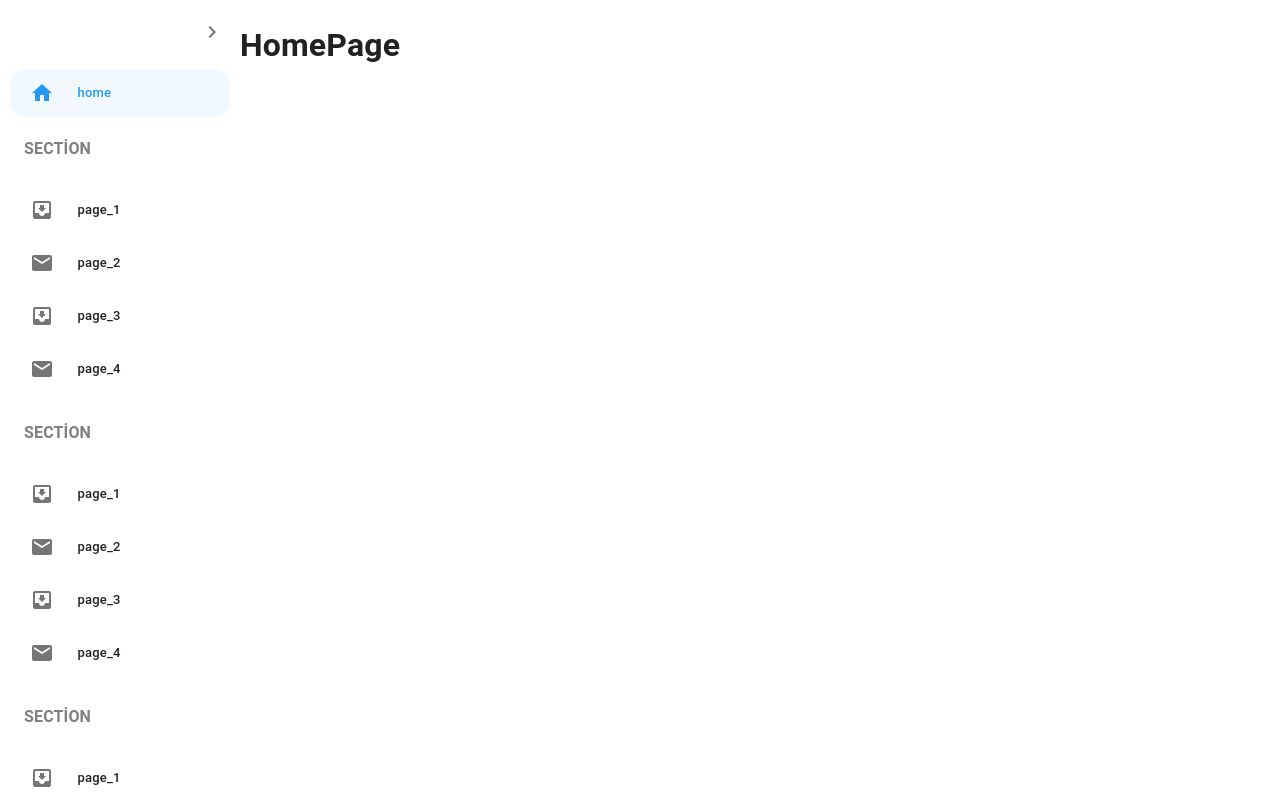
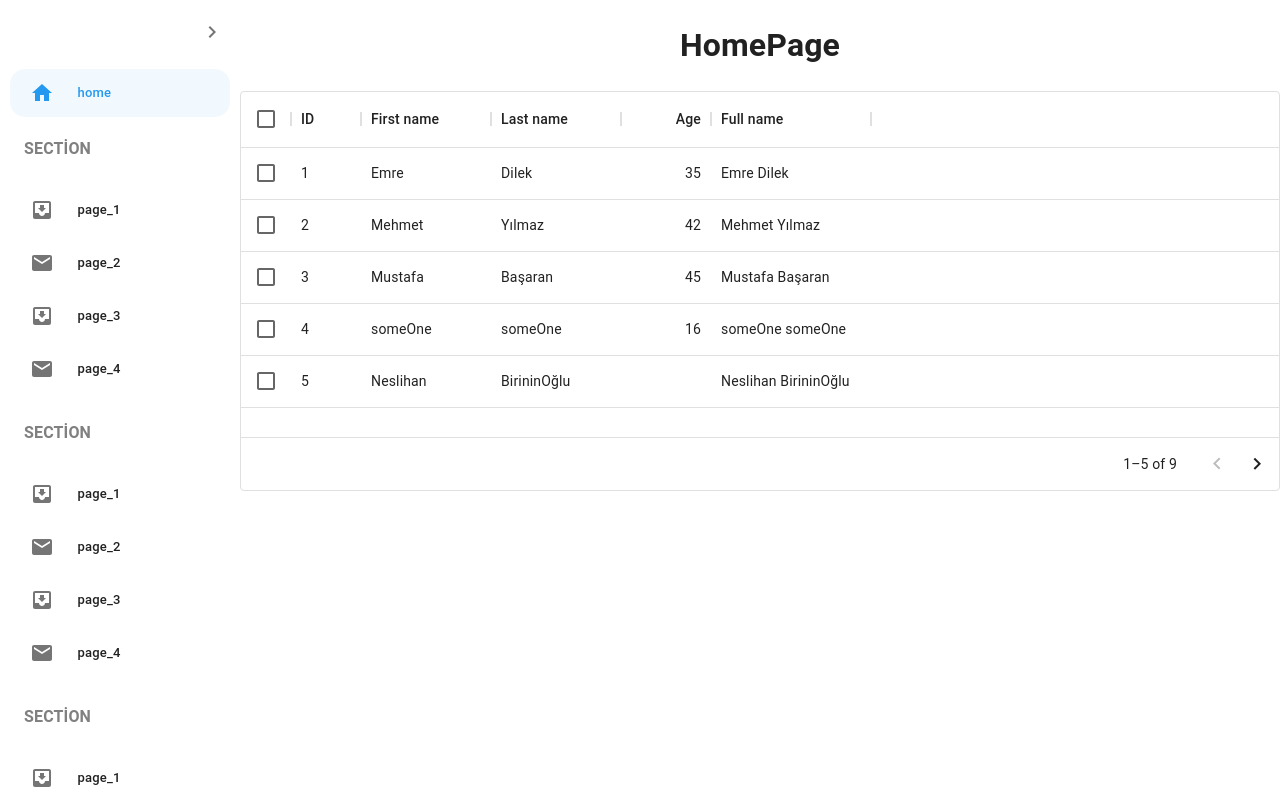
Before and after one commit to limonatasuyu/next-mui-navigation, a Next.js app: page / in a window 1280 px wide. Built offline with nearby package versions, Linux system fonts and the light colour scheme.

Commit message:
DataTable added

```diff
--- a/components/sidebar.tsx
+++ b/components/sidebar.tsx
@@ -226,7 +226,7 @@
         </Box>
         )})}
       </Drawer>
-      <Box>{props.Page}</Box>
+      <Box sx={{width: '100%'}}>{props.Page}</Box>
     </Box>
   );
 }
--- a/package.json
+++ b/package.json
@@ -13,6 +13,7 @@
     "@emotion/styled": "^11.10.4",
     "@mui/icons-material": "^5.10.6",
     "@mui/material": "^5.10.7",
+    "@mui/x-data-grid": "^5.17.5",
     "lorem-ipsum": "^2.0.8",
     "next": "12.3.1",
     "react": "18.2.0",
--- a/pages/index.tsx
+++ b/pages/index.tsx
@@ -1,12 +1,63 @@
-import type { NextPage } from 'next'
+import * as React from 'react';
+import { DataGrid, GridColDef, GridValueGetterParams } from '@mui/x-data-grid';
+import type { NextPage } from 'next';
+import { Box } from '@mui/material';
+
+const columns: GridColDef[] = [
+  { field: 'id', headerName: 'ID', width: 70 },
+  { field: 'firstName', headerName: 'First name', width: 130 },
+  { field: 'lastName', headerName: 'Last name', width: 130 },
+  {
+    field: 'age',
+    headerName: 'Age',
+    type: 'number',
+    width: 90,
+  },
+  {
+    field: 'fullName',
+    headerName: 'Full name',
+    description: 'This column has a value getter and is not sortable.',
+    sortable: false,
+    width: 160,
+    valueGetter: (params: GridValueGetterParams) =>
+      `${params.row.firstName || ''} ${params.row.lastName || ''}`,
+  },
+];
+
+const rows = [
+  { id: 1, lastName: 'Dilek', firstName: 'Emre', age: 35 },
+  { id: 2, lastName: 'Yılmaz', firstName: 'Mehmet', age: 42 },
+  { id: 3, lastName: 'Başaran', firstName: 'Mustafa', age: 45 },
+  { id: 4, lastName: 'someOne', firstName: 'someOne', age: 16 },
+  { id: 5, lastName: 'BirininOğlu', firstName: 'Neslihan', age: null },
+  { id: 6, lastName: 'Melisandre', firstName: null, age: 150 },
+  { id: 7, lastName: 'Clifford', firstName: 'Ferrara', age: 44 },
+  { id: 8, lastName: 'Frances', firstName: 'Rossini', age: 36 },
+  { id: 9, lastName: 'Roxie', firstName: 'Harvey', age: 65 },
+];
+
+function DataTable() {
+  return (
+    <Box sx={{ height: 400}}>
+      <DataGrid
+        rows={rows}
+        columns={columns}
+        pageSize={5}
+        rowsPerPageOptions={[5]}
+        checkboxSelection
+      />
+    </Box>
+  );
+}
 
 
 const Home: NextPage = () => {
 
   return (
-    <div>
-      <h1>HomePage</h1>
-    </div>
+    <Box sx={{width: '100%'}}>
+      <h1 style={{textAlign: 'center'}}>HomePage</h1>
+      <DataTable />
+    </Box>
   )
 }
 
```
Also changed, not shown: 1 other file (tests, documents, lock files or other folders).
